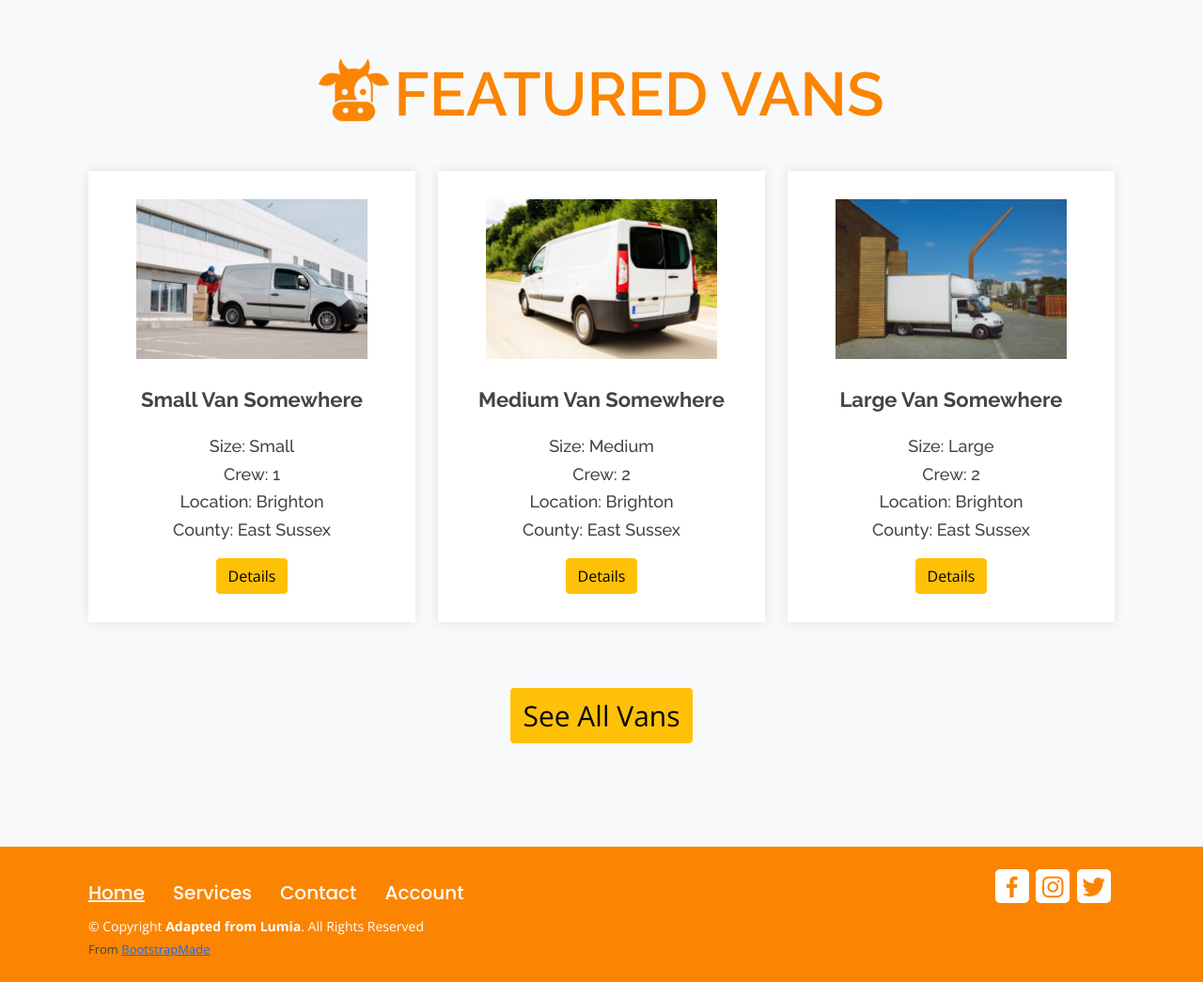
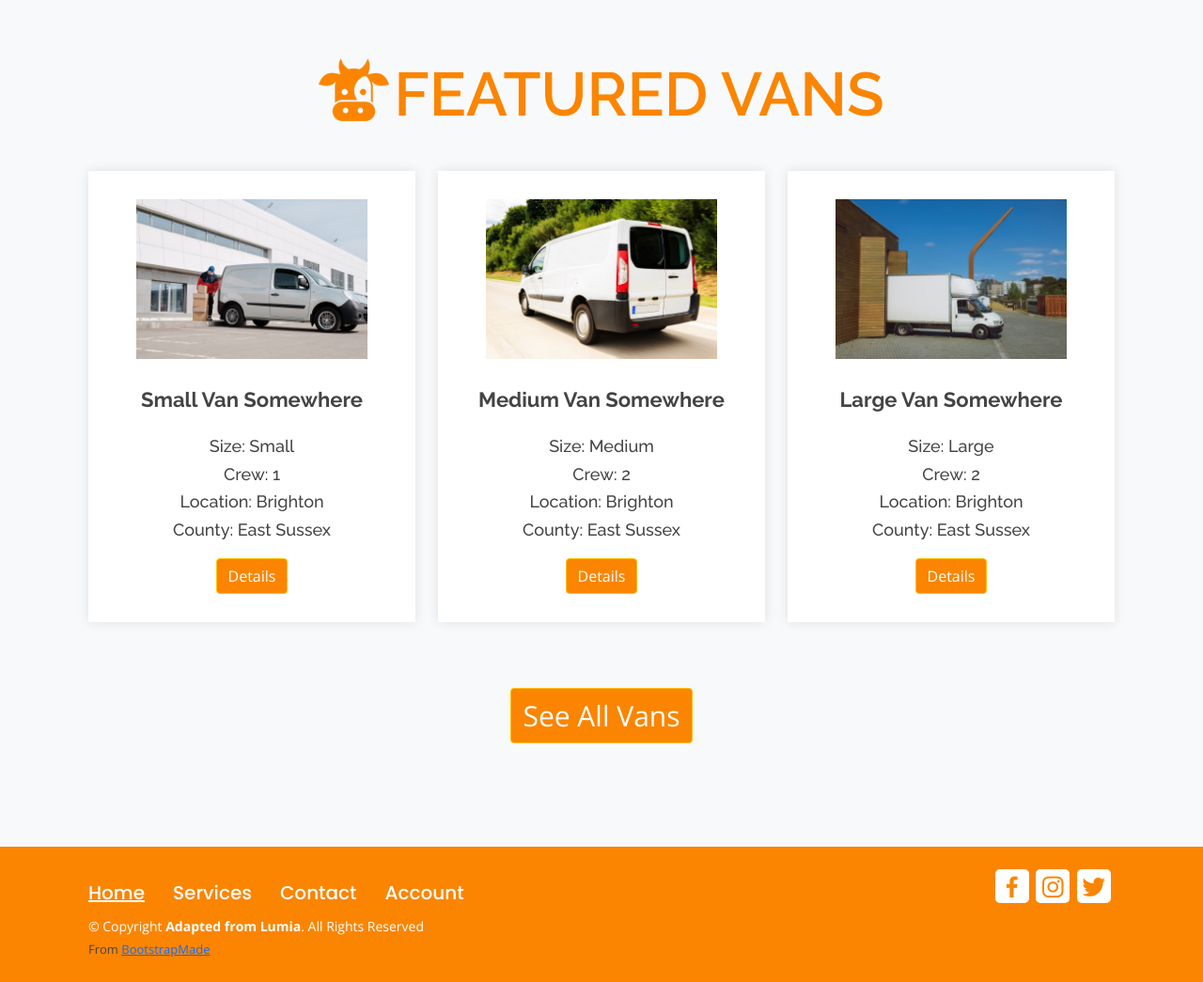
Before and after one commit to rstan-dev/pp4-yoomoov, a Django app: template templates/index.html in a window 1280 px wide. Shown: the part 361-1406 px from the top of the page at 94% size. Run offline with Django 3.2, Linux system fonts and the light colour scheme; the template is opened without the code that fills it, so the values that code supplies are empty; some libraries are stand-ins or nearby versions.

Commit message:
feat: update css btn color

```diff
--- a/static/css/style.css
+++ b/static/css/style.css
@@ -21,6 +21,11 @@ h4,
 h5,
 h6 {
   font-family: "Raleway", sans-serif;
+}
+
+.btn-warning {
+  color: white;
+  background-color: #fb8500;
 }
 
 /*--------------------------------------------------------------
```
